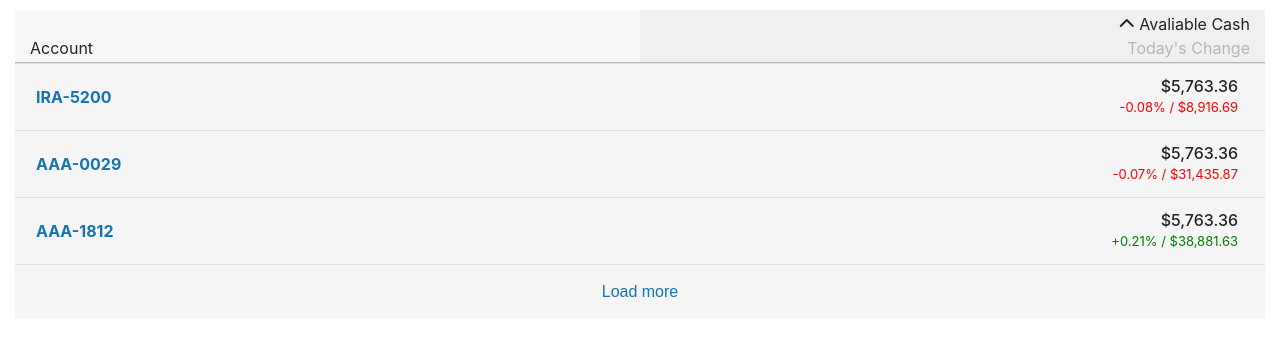
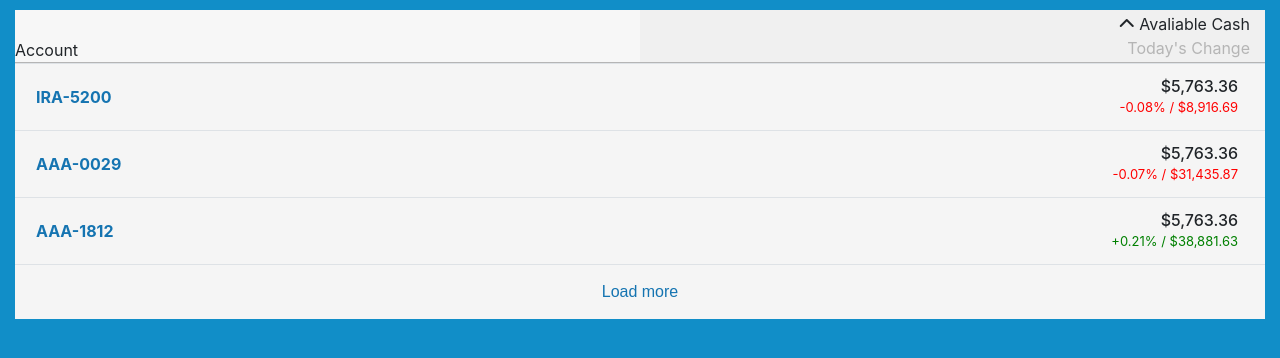
Before and after one commit to deeptimhaskar/angular-capgemini, an Angular app: page /#/account-details in a window 1280 px wide. Shown: the top 358 px of the page. Built offline with nearby package versions, Linux system fonts and the light colour scheme.

Commit message:
3 files modified

```diff
--- a/src/app/account-details/account-details.component.css
+++ b/src/app/account-details/account-details.component.css
@@ -10,10 +10,13 @@
 
 .tab {
     padding: 2px 15px;
-    align-self: flex-end;
     border-bottom: 1px solid #B5B5B5;
 }
-
+.accText{
+position: absolute;
+bottom:0;
+left:0;
+}
 .active {
     background: #F0F0F0;
 }
--- a/src/app/account-details/account-details.component.html
+++ b/src/app/account-details/account-details.component.html
@@ -1,9 +1,10 @@
 <div class="container-fluid bgColor">
   <div class="row box">
     <div [ngClass]="showDefaultSortedTab ?  'col tab active': 'col tab'" (click)="sortData('Account')">
-      Account
+      <span class="accText">Account
       <i class="fa fa-chevron-down" *ngIf="this.accountSortOrder == 'asc' && showDefaultSortedTab"></i>
       <i class="fa fa-chevron-up" *ngIf="this.accountSortOrder == 'desc' && showDefaultSortedTab"></i>
+      </span>
     </div>
     <div [ngClass]="!showDefaultSortedTab ?  'col text-right tab active': 'col text-right tab'" (click)="sortData('AvaliableCash')">
       <i class="fa fa-chevron-down" *ngIf="this.cashSortOrder == 'asc' && !showDefaultSortedTab"></i>
--- a/src/styles.css
+++ b/src/styles.css
@@ -1 +1,4 @@
 /* Add application styles & imports to this file! */
+body {
+    background:#118EC8;
+}
```
